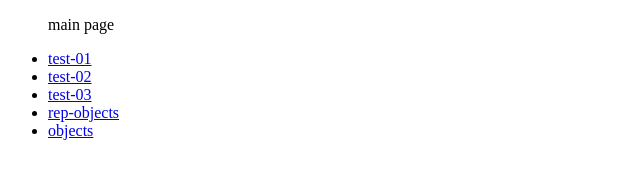
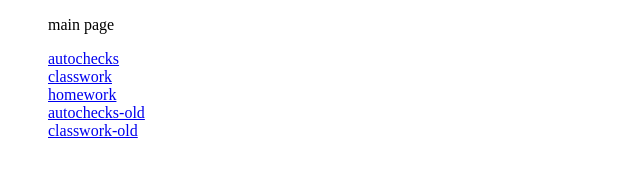
Before and after one commit to YVolkov404/js-lessons, a plain HTML site: page index.html in a window 1280 px wide. Shown: the whole page, without its empty margins (0-640 px from the left). Drawn offline with Linux system fonts and the light colour scheme.

Commit message:
Update title and navigation links in index.html

```diff
--- a/index.html
+++ b/index.html
@@ -3,16 +3,16 @@
 <head>
     <meta charset="UTF-8">
     <meta name="viewport" content="width=device-width, initial-scale=1.0">
-    <title>Document</title>
+    <title>js-lessons</title>
 </head>
 <body>
-    <ul>
+    <ul style="list-style-type: none;">
         <p>main page</p>
-        <li><a href="./tests/test-01.html">test-01</a></li>
-        <li><a href="./tests/test-02.html">test-02</a></li>
-        <li><a href="./tests/test-03.html">test-03</a></li>
-        <li><a href="./tests/test-04.html">rep-objects</a></li>
-        <li><a href="./tests/test-05.html">objects</a></li>
+        <li><a href="./default/autochecks/">autochecks</a></li>
+        <li><a href="./default/classwork/">classwork</a></li>
+        <li><a href="./default/homework/">homework</a></li>
+        <li><a href="./default/autochecks-old/">autochecks-old</a></li>
+        <li><a href="./default/classwork-old/">classwork-old</a></li>
     </ul>
 </body>
 </html>
```
